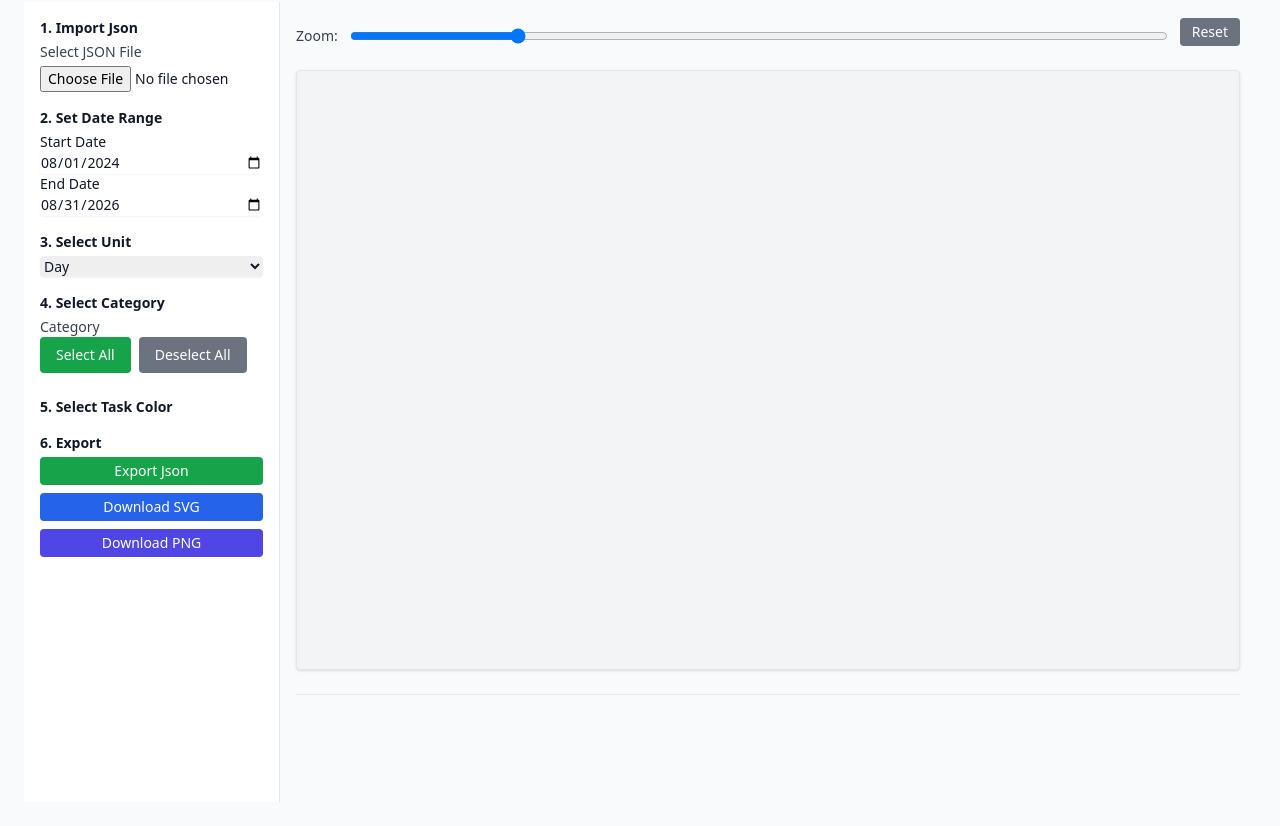
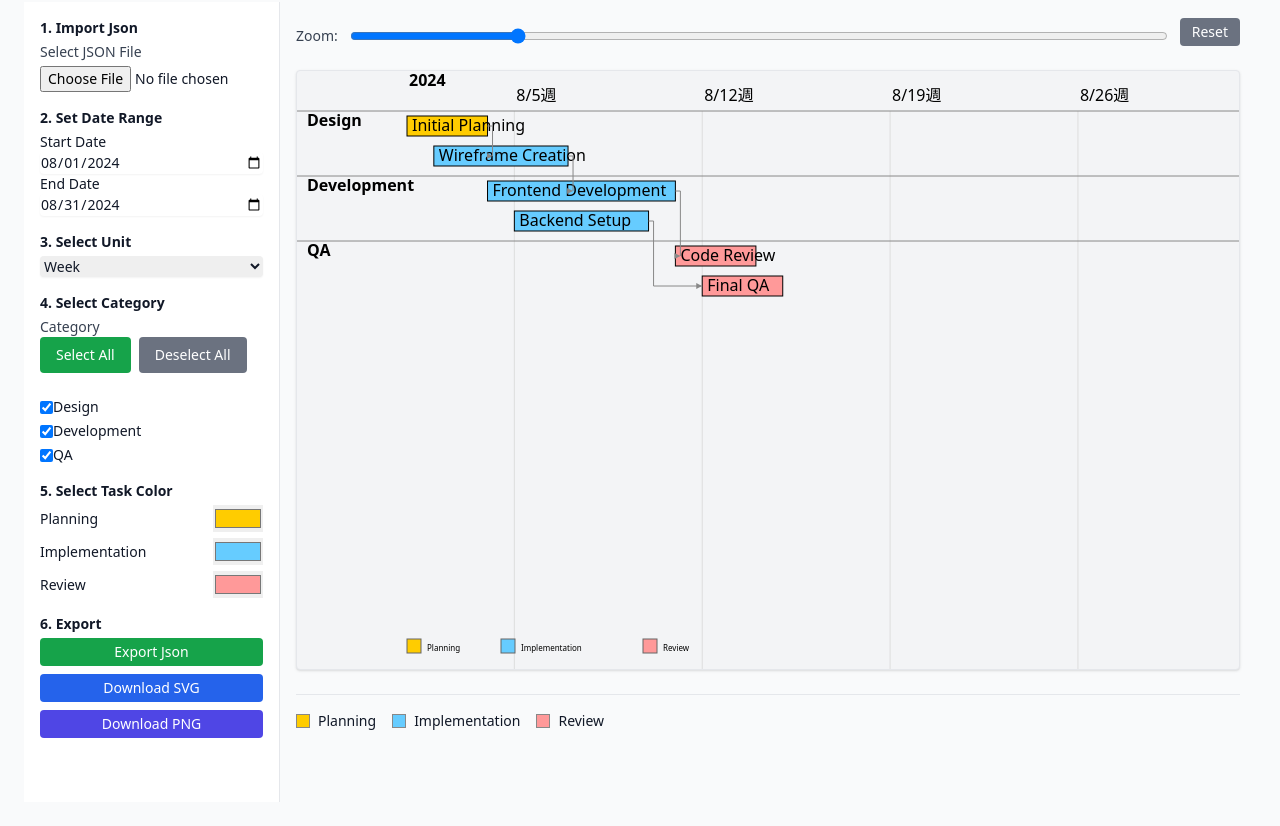
Before and after one commit to yopeyope/onepagescheduler, a plain HTML site: page index.html in a window 1280 px wide. Shown: the part 82-908 px from the top of the page. Drawn offline with nearby package versions, Linux system fonts and the light colour scheme.

Commit message:
Code improvements:
- Fixed id of button(Import Json)
- Added defalt value of Start Date, End Date
- Set selected value of "labelUnit"
- Comment out "zoomValue"
- Added default value of categories, typeColors, nodes, arrows

```diff
--- a/index.html
+++ b/index.html
@@ -22,7 +22,7 @@
           <div>
             <h2 class="text-sm font-bold mb-1">1. Import Json</h2>
             <label class="block mb-1 text-gray-700">Select JSON File</label>
-            <input type="file" id="jsonInput" accept=".json" class="w-full" />
+            <input type="file" id="importTasks" accept=".json" class="w-full" />
           </div>
 
           <div>
@@ -39,7 +39,7 @@
             <input
               type="date"
               id="endDateInput"
-              value="2026-08-31"
+              value="2024-08-31"
               onchange="render()"
               class="w-full border-gray rounded shadow-sm"
             />
@@ -49,7 +49,7 @@
             <h2 class="text-sm font-bold mb-1">3. Select Unit</h2>
             <select id="labelUnit" class="w-full border-gray rounded shadow-sm">
               <option value="day">Day</option>
-              <option value="week">Week</option>
+              <option value="week" selected>Week</option>
               <option value="month">Month</option>
             </select>
           </div>
@@ -153,7 +153,7 @@
       const svg = document.getElementById("schedule");
       const tooltip = document.getElementById("tooltip");
       const zoomSlider = document.getElementById("zoomSlider");
-      const zoomValue = document.getElementById("zoomValue");
+      // const zoomValue = document.getElementById("zoomValue");
 
       const labelUnit = document.getElementById("labelUnit");
 
@@ -164,13 +164,6 @@
       const topOffset = 40;
       const arrowXOffset = 5;
 
-      const categories = [];
-      const categoryColors = {};
-      const nodes = [];
-      const arrows = [];
-
-      const typeColors = {};
-
       const categoryPaddingTop = 5;
       const categoryPaddingBottom = 5;
 
@@ -178,6 +171,73 @@
       const dateDiff = (d1, d2) =>
         Math.floor((d2 - d1) / (1000 * 60 * 60 * 24));
       const taskPositions = {};
+
+      const categories = ["Design", "Development", "QA"];
+      const categoryColors = {};
+
+      const typeColors = {
+        Planning: "#ffcc00",
+        Implementation: "#66ccff",
+        Review: "#ff9999",
+      };
+
+      const nodes = [
+        {
+          id: "task1",
+          label: "Initial Planning",
+          start: "2024-08-01",
+          end: "2024-08-03",
+          category: "Design",
+          type: "Planning",
+        },
+        {
+          id: "task2",
+          label: "Wireframe Creation",
+          start: "2024-08-02",
+          end: "2024-08-06",
+          category: "Design",
+          type: "Implementation",
+        },
+        {
+          id: "task3",
+          label: "Frontend Development",
+          start: "2024-08-04",
+          end: "2024-08-10",
+          category: "Development",
+          type: "Implementation",
+        },
+        {
+          id: "task4",
+          label: "Backend Setup",
+          start: "2024-08-05",
+          end: "2024-08-09",
+          category: "Development",
+          type: "Implementation",
+        },
+        {
+          id: "task5",
+          label: "Code Review",
+          start: "2024-08-11",
+          end: "2024-08-13",
+          category: "QA",
+          type: "Review",
+        },
+        {
+          id: "task6",
+          label: "Final QA",
+          start: "2024-08-12",
+          end: "2024-08-14",
+          category: "QA",
+          type: "Review",
+        },
+      ];
+
+      const arrows = [
+        { from: "task1", to: "task2" },
+        { from: "task2", to: "task3" },
+        { from: "task3", to: "task5" },
+        { from: "task4", to: "task6" },
+      ];
 
       function populateCategoryPanel() {
         const panel = document.getElementById("category-panel");
@@ -716,7 +776,7 @@
       zoomSlider.addEventListener("input", () => {
         svg.style.transform = `scale(${zoomSlider.value})`;
         svg.style.transformOrigin = "0 0";
-        zoomValue.textContent = `${parseFloat(zoomSlider.value).toFixed(1)}x`;
+        // zoomValue.textContent = `${parseFloat(zoomSlider.value).toFixed(1)}x`;
       });
       document.getElementById("zoomResetBtn").addEventListener("click", () => {
         zoomSlider.value = 1;
```
